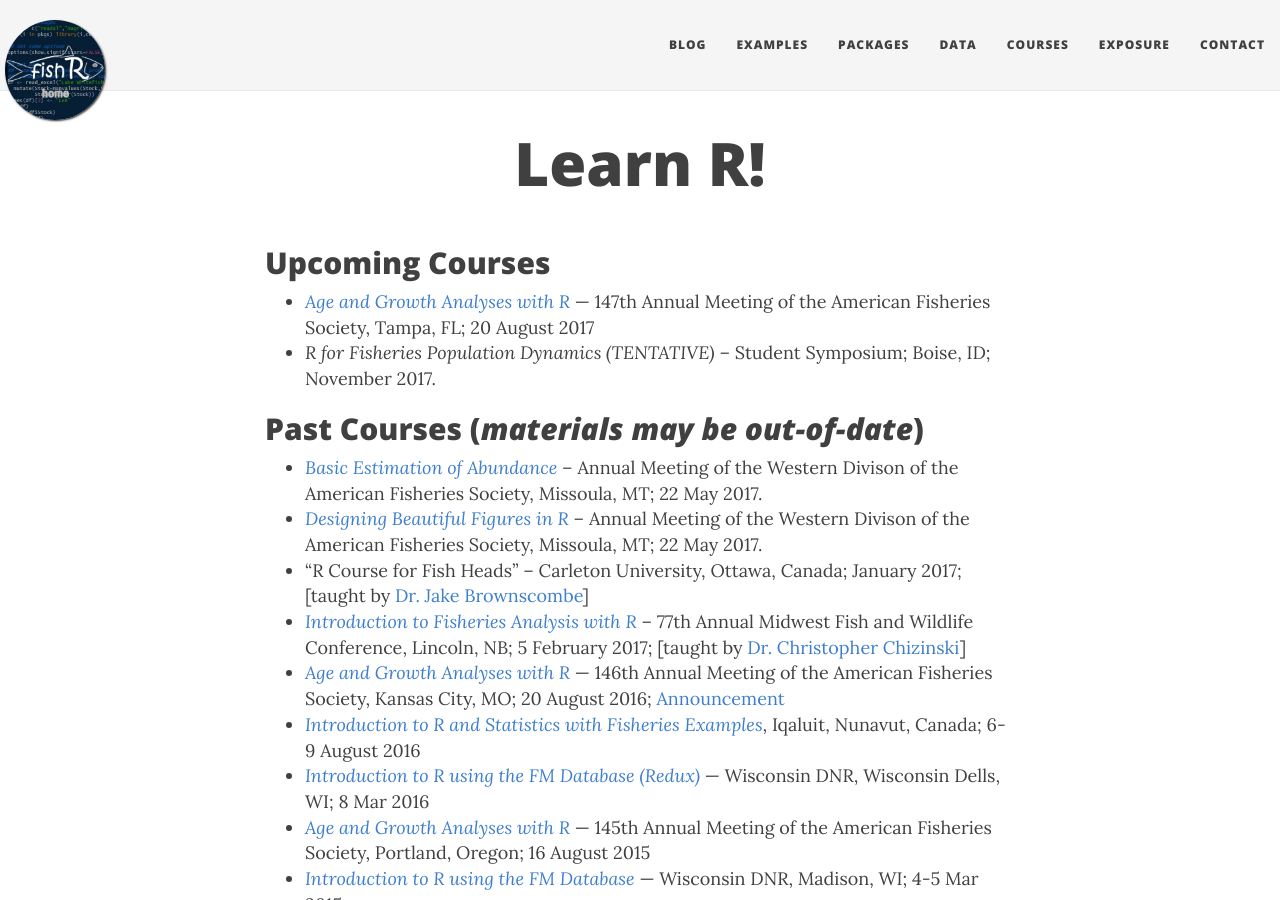
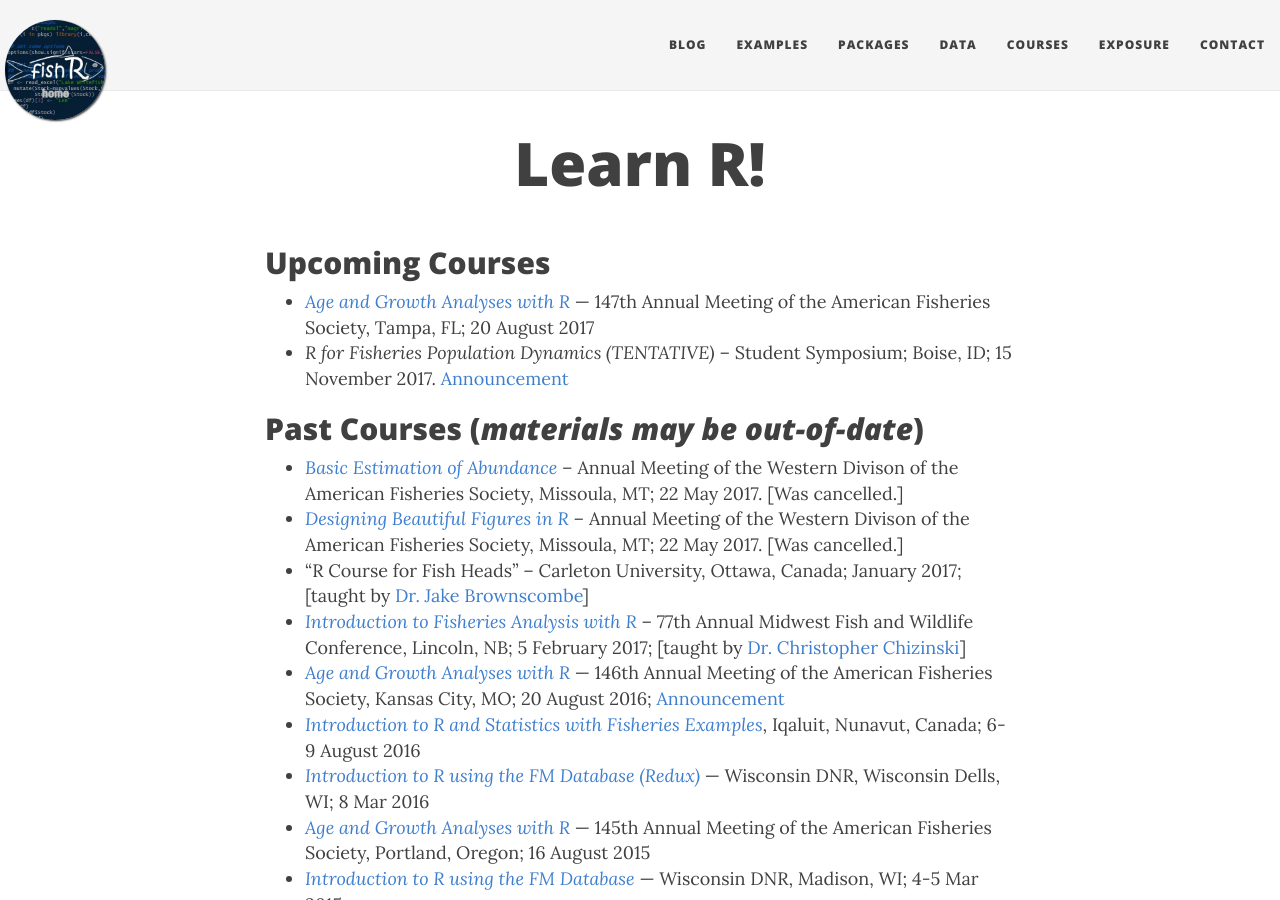
Before and after one commit to droglenc/fishR, a Jekyll site: the page built from courses.md, in a window 1280 px wide and 900 px high. Built offline with Jekyll 4.4.1, drawn with Linux system fonts in a browser that asks for light colours; nearby versions of some CDN libraries.

Commit message:
Added idaho course flyer

```diff
--- a/courses.md
+++ b/courses.md
@@ -5,11 +5,11 @@ title: Learn R!
 
 ## Upcoming Courses
 * [*Age and Growth Analyses with R*](https://afsannualmeeting.fisheries.org/continuing-education-workshops/) — 147th Annual Meeting of the American Fisheries Society, Tampa, FL; 20 August 2017
-* *R for Fisheries Population Dynamics (TENTATIVE)* -- Student Symposium; Boise, ID; November 2017.
+* *R for Fisheries Population Dynamics (TENTATIVE)* -- Student Symposium; Boise, ID; 15 November 2017. [Announcement](https://afs-calneva.org/wp-content/uploads/sites/8/2017/07/Save-the-date_WD_Student_Colloquium.pdf)
 
 ## Past Courses (*materials may be out-of-date*)
-* [*Basic Estimation of Abundance*](http://wdmtg.fisheries.org/workshops-trips/) -- Annual Meeting of the Western Divison of the American Fisheries Society, Missoula, MT; 22 May 2017.
-* [*Designing Beautiful Figures in R*](http://wdmtg.fisheries.org/workshops-trips/) -- Annual Meeting of the Western Divison of the American Fisheries Society, Missoula, MT; 22 May 2017.
+* [*Basic Estimation of Abundance*](http://wdmtg.fisheries.org/workshops-trips/) -- Annual Meeting of the Western Divison of the American Fisheries Society, Missoula, MT; 22 May 2017. [Was cancelled.]
+* [*Designing Beautiful Figures in R*](http://wdmtg.fisheries.org/workshops-trips/) -- Annual Meeting of the Western Divison of the American Fisheries Society, Missoula, MT; 22 May 2017. [Was cancelled.]
 * "R Course for Fish Heads" -- Carleton University, Ottawa, Canada; January 2017; [taught by [Dr. Jake Brownscombe](http://www.fecpl.ca/people/jake-brownscombe/)]
 * [*Introduction to Fisheries Analysis with R*](https://midwestfishwildlifeconferen2017.sched.org/event/8l1o/workshop-introduction-to-fisheries-data-analysis-with-r) -- 77th Annual Midwest Fish and Wildlife Conference, Lincoln, NB; 5 February 2017; [taught by [Dr. Christopher Chizinski](http://snr.unl.edu/aboutus/who/people/faculty-member.asp?pid=1394)]
 * [*Age and Growth Analyses with R*](http://derekogle.com/RCourseKC2016/) — 146th Annual Meeting of the American Fisheries Society, Kansas City, MO; 20 August 2016; [Announcement](http://2016.fisheries.org/continuing-education-workshops/)
```
